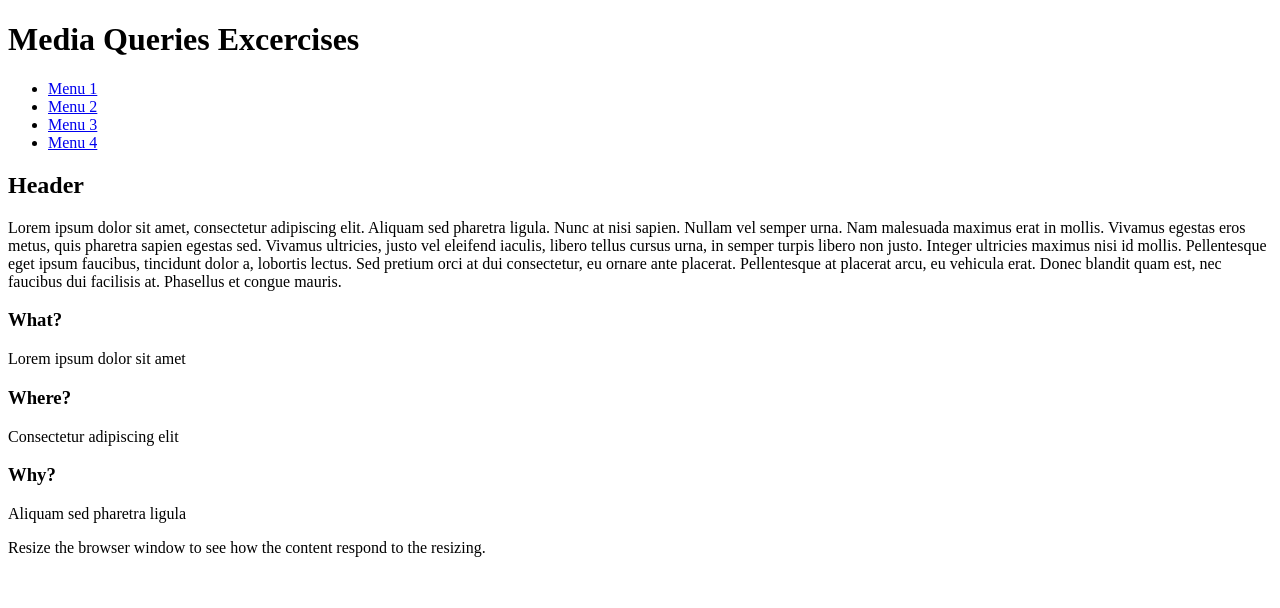
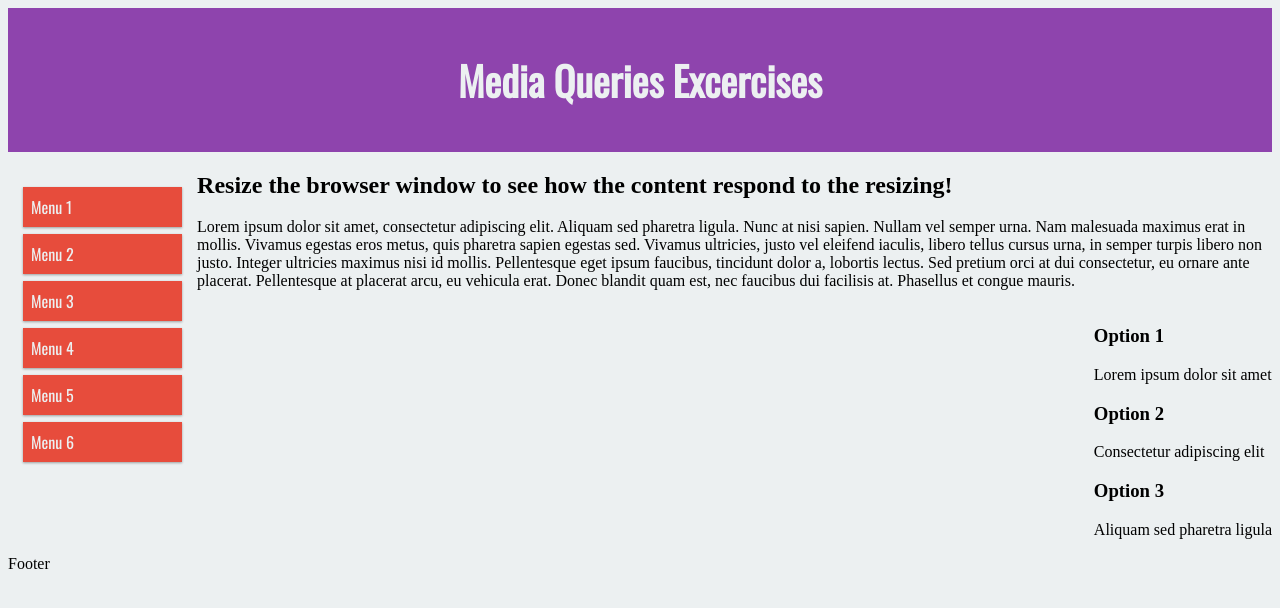
Before and after one commit to rafmosiolek/media-queries-excercises, a plain HTML site: page index.html in a window 1280 px wide. Drawn offline with nearby package versions, Linux system fonts and the light colour scheme.

Commit message:
css styling WIP

```diff
--- a/index.html
+++ b/index.html
@@ -4,6 +4,7 @@
     <meta charset="utf-8">
     <meta name="viewport" content="width=device-width, initial-scale=1.0">
     <link rel="stylesheet" type="text/css" href="style.css">
+    <link href="https://fonts.googleapis.com/css?family=Oswald|Source+Sans+Pro" rel="stylesheet">
     <title>Media Queries Excercises</title>
 </head>
 <body>
@@ -17,23 +18,25 @@
                 <li><a href="#">Menu 2</a></li>
                 <li><a href="#">Menu 3</a></li>
                 <li><a href="#">Menu 4</a></li>
+                <li><a href="#">Menu 5</a></li>
+                <li><a href="#">Menu 6</a></li>
             </ul>
         </div>
         <div class="col-6">
-            <h2>Header</h2>
+            <h2>Resize the browser window to see how the content respond to the resizing!</h2>
             <p>Lorem ipsum dolor sit amet, consectetur adipiscing elit. Aliquam sed pharetra ligula. Nunc at nisi sapien. Nullam vel semper urna. Nam malesuada maximus erat in mollis. Vivamus egestas eros metus, quis pharetra sapien egestas sed. Vivamus ultricies, justo vel eleifend iaculis, libero tellus cursus urna, in semper turpis libero non justo. Integer ultricies maximus nisi id mollis. Pellentesque eget ipsum faucibus, tincidunt dolor a, lobortis lectus. Sed pretium orci at dui consectetur, eu ornare ante placerat. Pellentesque at placerat arcu, eu vehicula erat. Donec blandit quam est, nec faucibus dui facilisis at. Phasellus et congue mauris.</p>
         </div>
         <div class="col-3 right">
-            <h3>What?</h3>
+            <h3>Option 1</h3>
             <p>Lorem ipsum dolor sit amet</p>
-            <h3>Where?</h3>
+            <h3>Option 2</h3>
             <p>Consectetur adipiscing elit</p>
-            <h3>Why?</h3>
+            <h3>Option 3</h3>
             <p>Aliquam sed pharetra ligula</p>
         </div>
     </div>
     <footer>
-        <p>Resize the browser window to see how the content respond to the resizing.</p>
+        <p>Footer</p>
     </footer>
 </body>
 </html>
--- a/style.css
+++ b/style.css
@@ -0,0 +1,68 @@
+* {
+    box-sizing: border-box;
+    -webkit-box-sizing: border-box;
+    -moz-box-sizing: border-box;
+}
+
+html {
+    background-color: #ecf0f1;
+}
+
+
+
+header {
+    background-color: #8e44ad;
+    font-family: "Oswald", sans-serif;
+    color: #ecf0f1;
+    font-size: 20px;
+    padding: 15px;
+    width: 100%;
+    text-align: center;
+}
+
+.menu ul {
+    list-style-type: none;
+    margin: 0;
+    padding: 0;
+    float: left;
+    padding: 15px;
+}
+
+.menu li {
+    padding: 8px;
+    margin-bottom: 7px;
+    background-color: #e74c3c;
+    color: #ecf0f1;
+    box-shadow: 0 1px 3px rgba(0,0,0,0.12), 0 1px 2px rgba(0,0,0,0.24);
+    font-family: "Oswald"
+
+}
+
+.menu li:hover {
+    background-color: #c0392b;
+
+}
+
+.menu li a {
+    text-decoration: none;
+    color: #ecf0f1;
+    cursor: default;
+    padding-right: 100px;
+
+}
+
+.menu li a:active {
+    color: #f1c40f;
+}
+
+
+.right {
+    float: right;
+}
+
+
+
+
+footer {
+    clear: both;
+}
```
